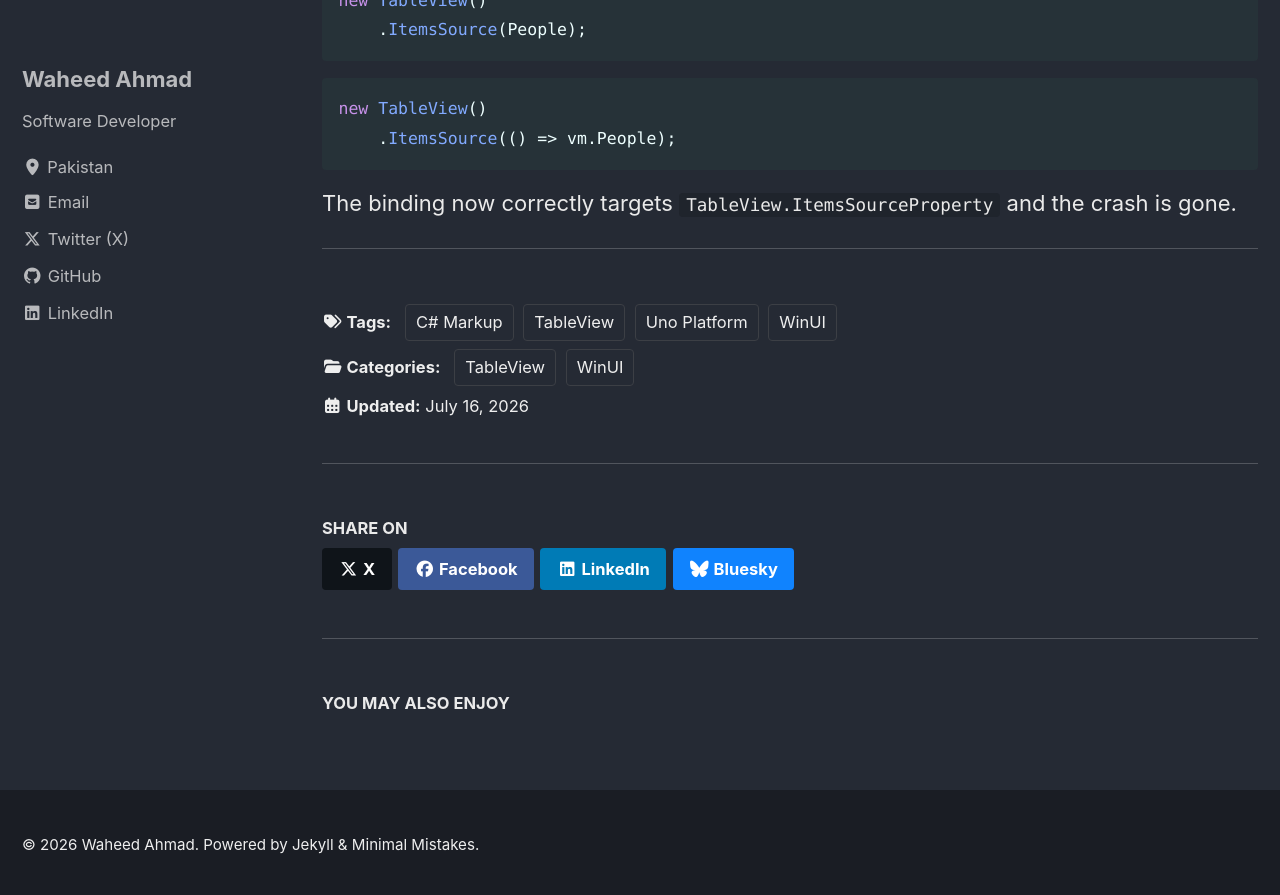
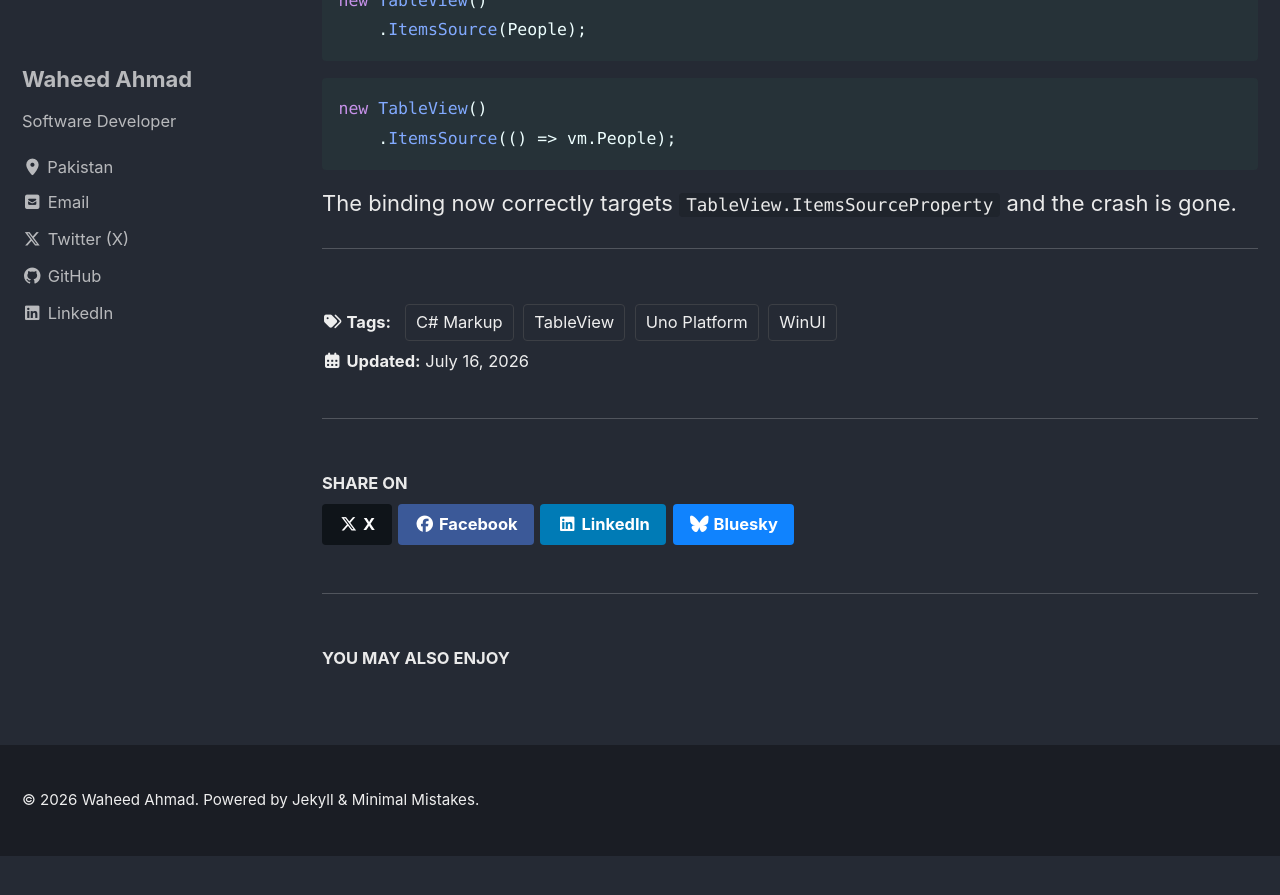
Before and after one commit to w-ahmad/w-ahmad.github.io, a Jekyll site: the page built from _posts/2026-07-16-winui-tableview-csharp-markup.md, in a window 1280 px wide and 900 px high, scrolled down 3353 px. Shown: the top 895 px of the window. Built offline with Jekyll 4.4.1, drawn with Linux system fonts in a browser that asks for light colours; cached includes are drawn as plain includes; after the commit the page ends 4209 px from its top, so only the background shows below that; part of the change alters nothing that is shown.

Commit message:
Update 2026-07-16-winui-tableview-csharp-markup.md

```diff
--- a/_posts/2026-07-16-winui-tableview-csharp-markup.md
+++ b/_posts/2026-07-16-winui-tableview-csharp-markup.md
@@ -3,9 +3,8 @@ layout: single
 classes: wide
 title: "WinUI.TableView with C# Markup"
 date: 2026-07-16
-categories:
-  - WinUI
-  - TableView
+redirect_from:
+  - /winui/tableview/winui-tableview-csharp-markup/
 tags:
   - WinUI
   - TableView
```
